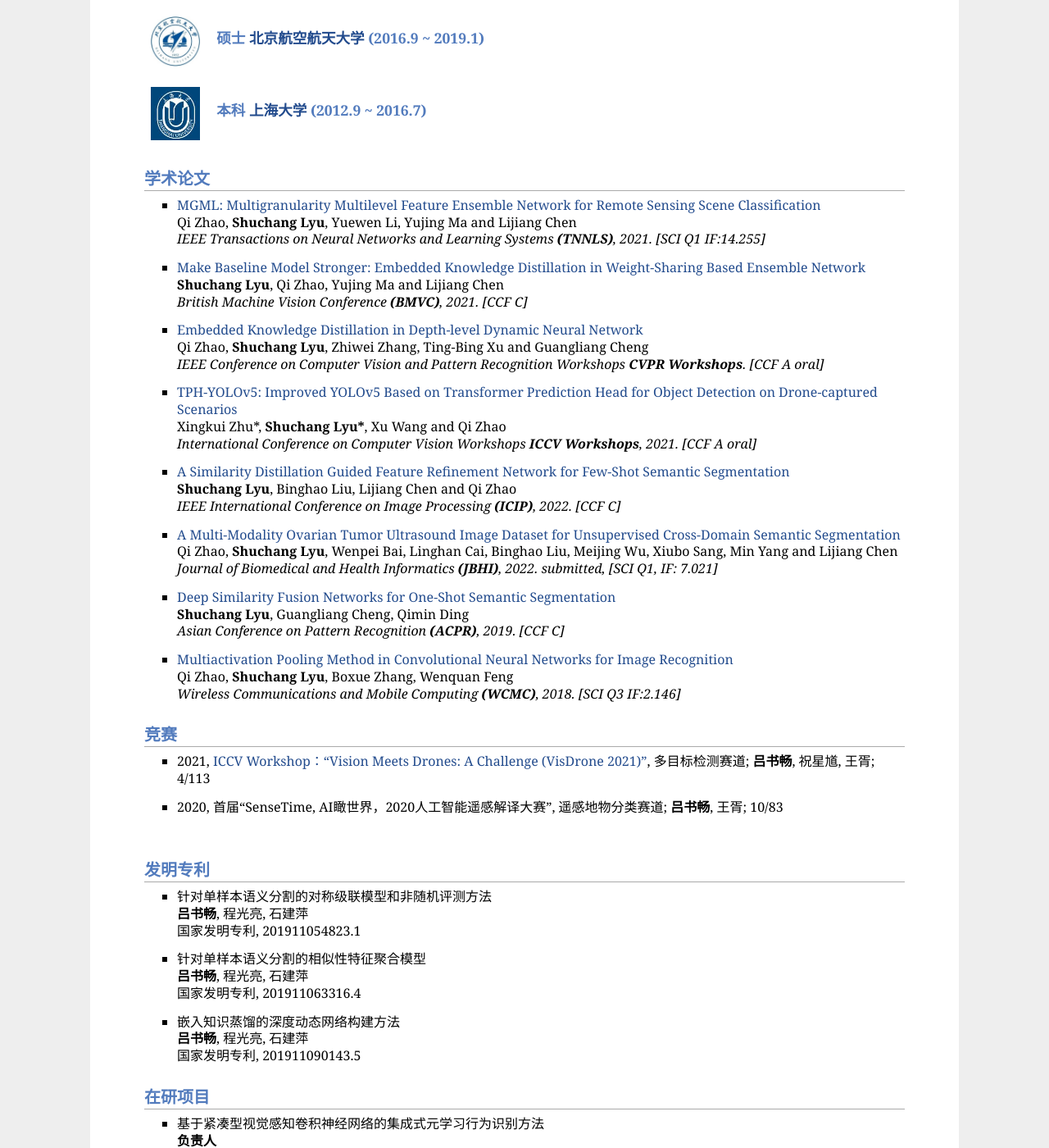
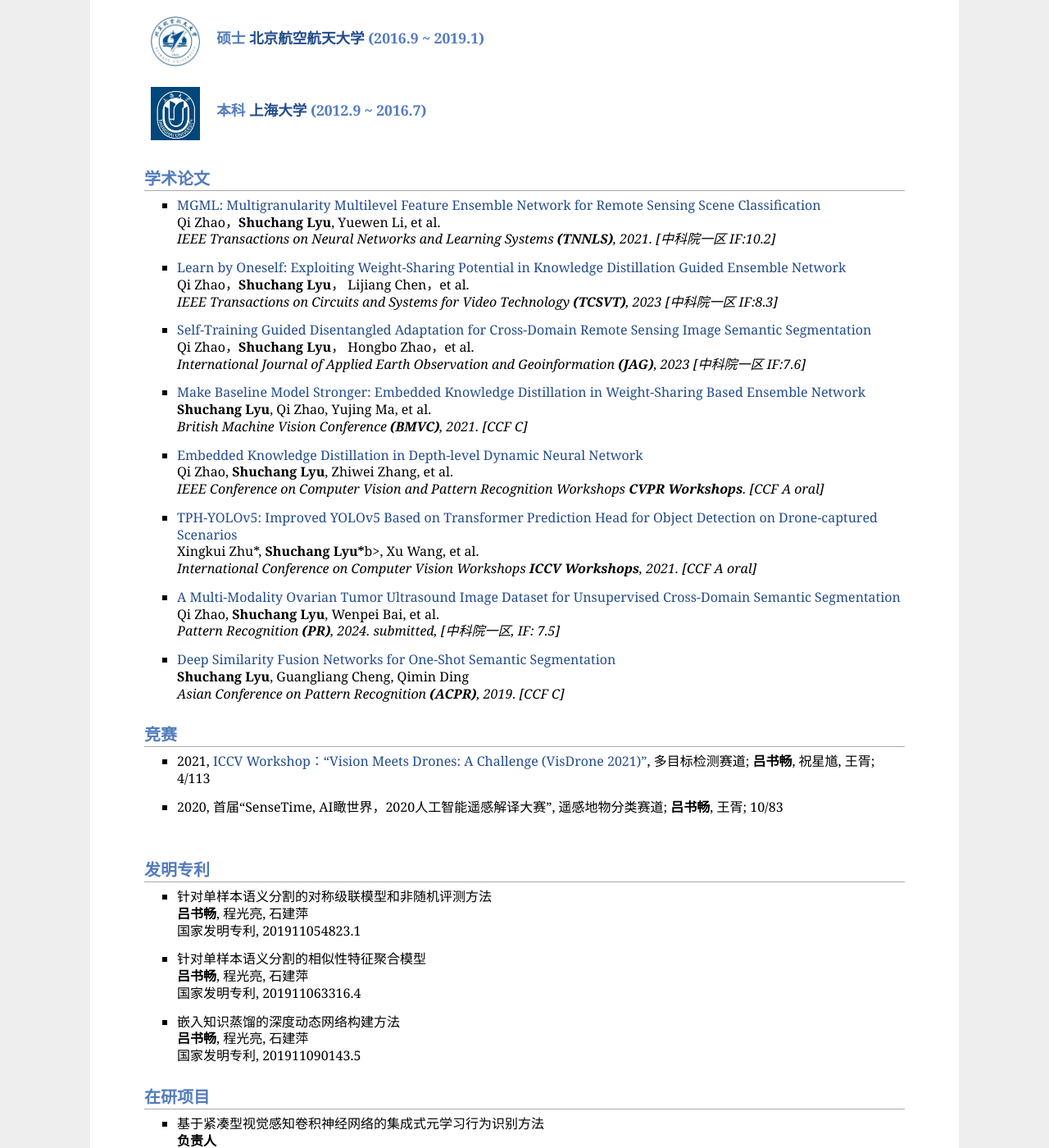
Before and after one commit to CV-ShuchangLyu/CV-ShuchangLyu.github.io, a Jekyll site: the page index.html, which Jekyll copies as it is, in a window 1280 px wide and 1400 px high, scrolled down 672 px. Shown: the whole window at 82% size. Built offline with Jekyll 4.4.1, drawn with Linux system fonts in a browser that asks for light colours.

Commit message:
Update index.html

```diff
--- a/index.html
+++ b/index.html
@@ -56,50 +56,50 @@
 <h2>学术论文</h2>
 <ul>
 <li><p><a href="https://ieeexplore.ieee.org/document/9526853">MGML: Multigranularity Multilevel Feature Ensemble Network for Remote Sensing Scene Classification</a> <br />
-Qi Zhao, <b>Shuchang Lyu</b>, Yuewen Li, Yujing Ma and Lijiang Chen <br />
-<i>IEEE Transactions on Neural Networks and Learning Systems <b>(TNNLS)</b>, 2021. [SCI Q1 IF:14.255]</i></p>
+Qi Zhao，<b>Shuchang Lyu</b>, Yuewen Li, et al. <br />
+<i>IEEE Transactions on Neural Networks and Learning Systems <b>(TNNLS)</b>, 2021. [中科院一区 IF:10.2]</i></p>
+</li>
+</ul>
+<ul>
+<li><p><a href="https://ieeexplore.ieee.org/document/10102479/">Learn by Oneself: Exploiting Weight-Sharing Potential in Knowledge Distillation Guided Ensemble Network</a> <br />
+Qi Zhao，<b>Shuchang Lyu</b>， Lijiang Chen，et al. <br />
+<i>IEEE Transactions on Circuits and Systems for Video Technology <b>(TCSVT)</b>, 2023 [中科院一区 IF:8.3]</i></p>
+</li>
+</ul>
+<ul>
+<li><p><a href="https://www.sciencedirect.com/science/article/pii/S1569843223004703?via%3Dihub">Self-Training Guided Disentangled Adaptation for Cross-Domain Remote Sensing Image Semantic Segmentation</a> <br />
+Qi Zhao，<b>Shuchang Lyu</b>， Hongbo Zhao，et al. <br />
+<i>International Journal of Applied Earth Observation and Geoinformation <b>(JAG)</b>, 2023 [中科院一区 IF:7.6]</i></p>
 </li>
 </ul>
 <ul>
 <li><p><a href="https://www.bmvc2021-virtualconference.com/assets/papers/0212.pdf"> Make Baseline Model Stronger: Embedded Knowledge Distillation in Weight-Sharing Based Ensemble Network</a> <br />
-<b>Shuchang Lyu</b>, Qi Zhao, Yujing Ma and Lijiang Chen <br />
+<b>Shuchang Lyu</b>, Qi Zhao, Yujing Ma, et al. <br />
 <i>British Machine Vision Conference <b>(BMVC)</b>, 2021. [CCF C]</i></p>
 </li>
 </ul>
 <ul>
 <li><p><a href="http://sites.google.com/view/cvpr2021-dnetcv">Embedded Knowledge Distillation in Depth-level Dynamic Neural Network</a> <br />
-Qi Zhao, <b>Shuchang Lyu</b>, Zhiwei Zhang, Ting-Bing Xu and Guangliang Cheng<br />
+Qi Zhao, <b>Shuchang Lyu</b>, Zhiwei Zhang, et al.<br />
 <i> IEEE Conference on Computer Vision and Pattern Recognition Workshops <b>CVPR Workshops</b>. [CCF A oral]</i></p>
 </li>
 </ul>
 <ul>
 <li><p><a href="https://ieeexplore.ieee.org/document/9607487">TPH-YOLOv5: Improved YOLOv5 Based on Transformer Prediction Head for Object Detection on Drone-captured Scenarios</a> <br />
-Xingkui Zhu*, <b>Shuchang Lyu*</b>, Xu Wang and Qi Zhao <br />
+Xingkui Zhu*, <b>Shuchang Lyu*</b>b>, Xu Wang, et al. <br />
 <i>International Conference on Computer Vision Workshops <b>ICCV Workshops</b>, 2021. [CCF A oral]</i></p>
 </li>
 </ul>
 <ul>
-<li><p><a href="https://2022.ieeeicip.org/">A Similarity Distillation Guided Feature Refinement Network for Few-Shot Semantic Segmentation</a> <br />
-<b>Shuchang Lyu</b>, Binghao Liu, Lijiang Chen and Qi Zhao<br />
-<i>IEEE International Conference on Image Processing <b>(ICIP)</b>, 2022. [CCF C] </i></p>
-</li>
-</ul>
-<ul>
 <li><p><a href="https://arxiv.org/abs/2207.06799">A Multi-Modality Ovarian Tumor Ultrasound Image Dataset for Unsupervised Cross-Domain Semantic Segmentation</a> <br />
-Qi Zhao, <b>Shuchang Lyu</b>, Wenpei Bai, Linghan Cai, Binghao Liu, Meijing Wu, Xiubo Sang, Min Yang and Lijiang Chen<br />
-<i>Journal of Biomedical and Health Informatics <b>(JBHI)</b>, 2022. submitted, [SCI Q1, IF: 7.021] </i></p>
+Qi Zhao, <b>Shuchang Lyu</b>, Wenpei Bai, et al.<br />
+<i>Pattern Recognition <b>(PR)</b>, 2024. submitted, [中科院一区, IF: 7.5] </i></p>
 </li>
 </ul>
 <ul>
 <li><p><a href="https://link.springer.com/chapter/10.1007/978-3-030-41404-7_13">Deep Similarity Fusion Networks for One-Shot Semantic Segmentation</a> <br />
 <b>Shuchang Lyu</b>, Guangliang Cheng, Qimin Ding <br />
 <i>Asian Conference on Pattern Recognition <b>(ACPR)</b>, 2019. [CCF C]</i></p>
-</li>
-</ul>
-<ul>
-<li><p><a href="https://www.hindawi.com/journals/wcmc/2018/8196906/">Multiactivation Pooling Method in Convolutional Neural Networks for Image Recognition</a> <br />
-Qi Zhao, <b>Shuchang Lyu</b>, Boxue Zhang, Wenquan Feng <br />
-<i>Wireless Communications and Mobile Computing <b>(WCMC)</b>, 2018. [SCI Q3 IF:2.146]</i></p>
 </li>
 </ul>
 <h2>竞赛</h2>
```
